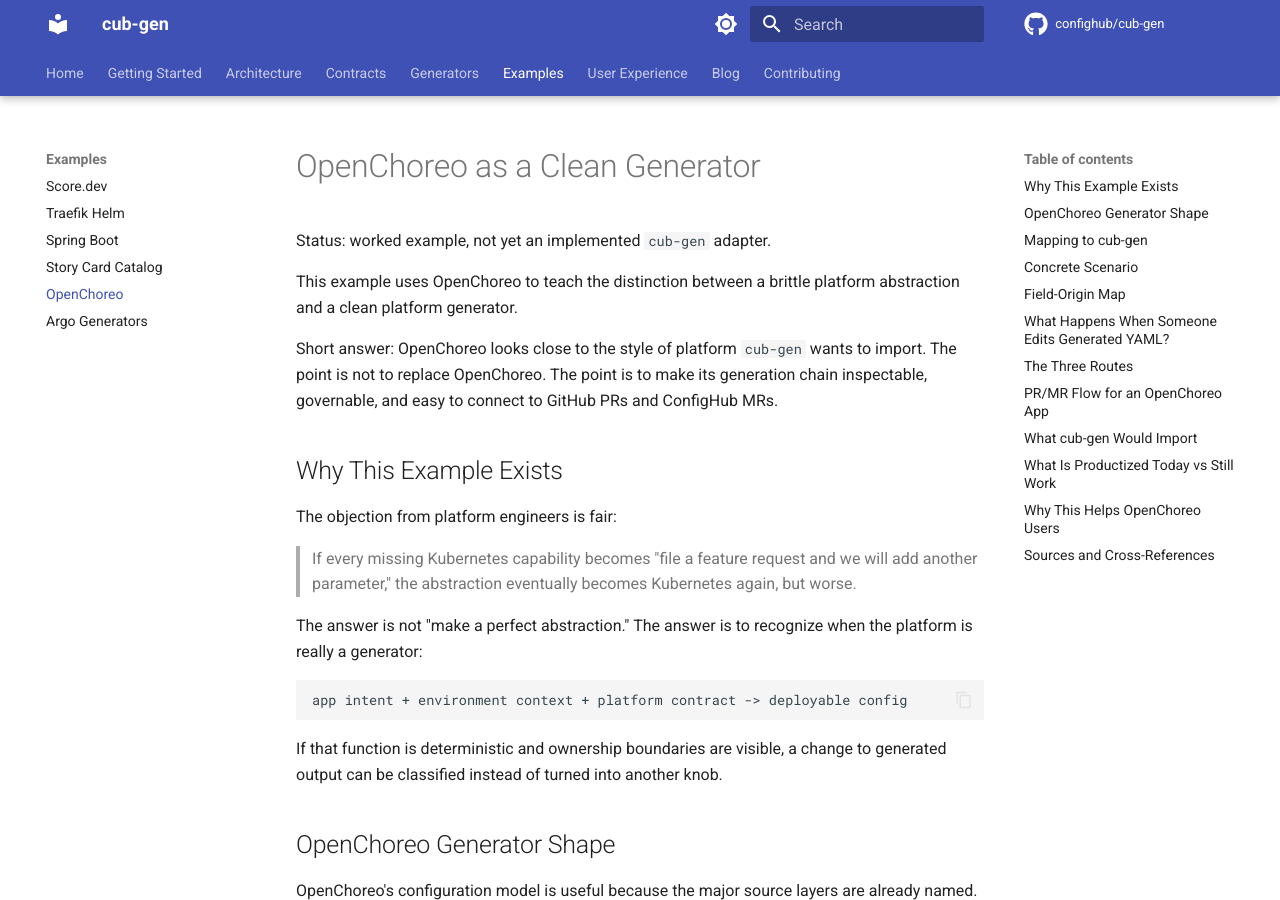
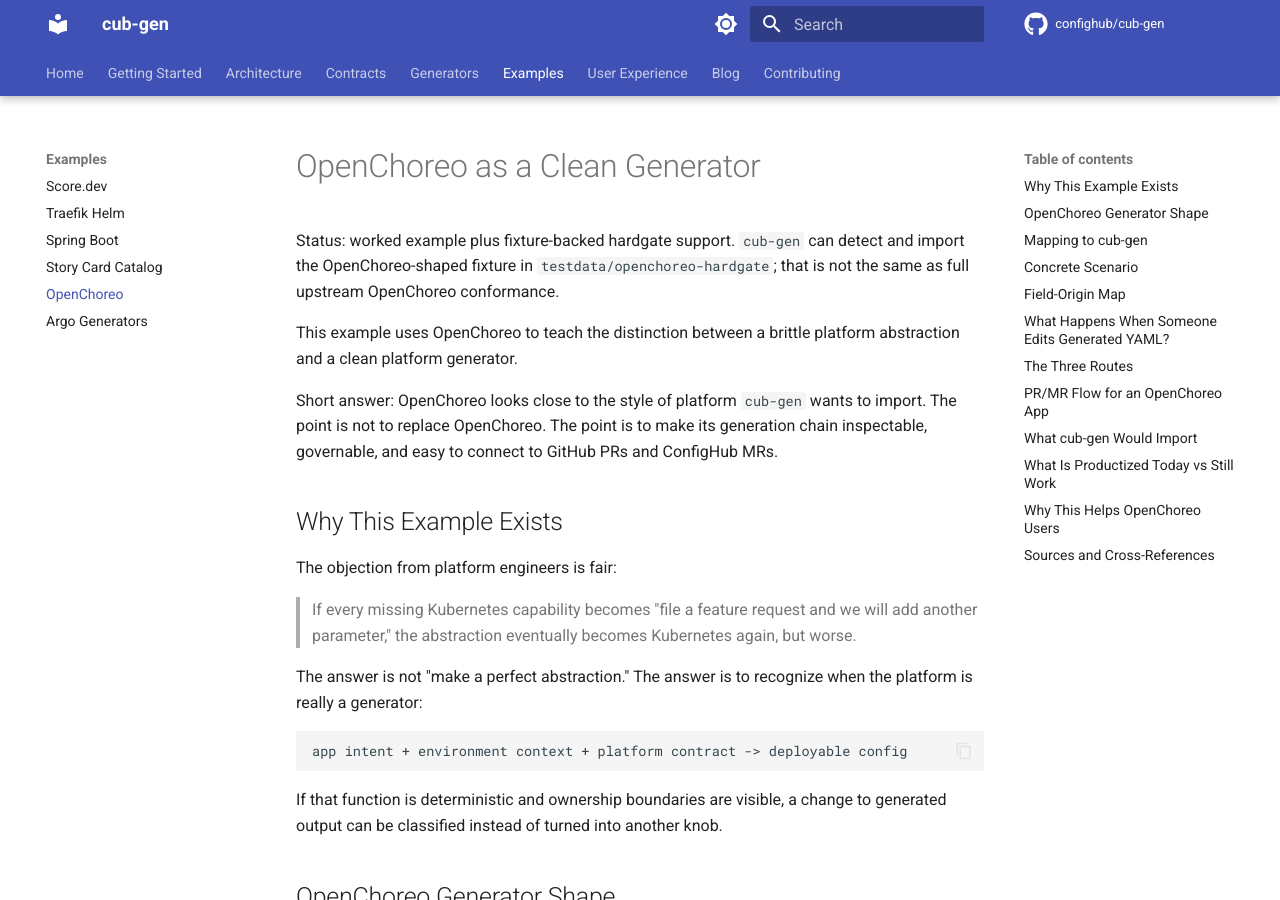
Before and after one commit to confighub/cub-gen, an MkDocs documentation site: the page built from docs/agentic-gitops/03-worked-examples/05-openchoreo-generator-worked-example.md, in a window 1280 px wide and 900 px high. Built offline with MkDocs 1.6.1 and Material for MkDocs 9.7.7, drawn with Linux system fonts in a browser that asks for light colours; comment, search, counter and statistics services are not loaded; some of the changed text lies outside the part shown.

```diff
--- a/docs/agentic-gitops/03-worked-examples/05-openchoreo-generator-worked-example.md
+++ b/docs/agentic-gitops/03-worked-examples/05-openchoreo-generator-worked-example.md
@@ -1,6 +1,8 @@
 # OpenChoreo as a Clean Generator
 
-Status: worked example, not yet an implemented `cub-gen` adapter.
+Status: worked example plus fixture-backed hardgate support. `cub-gen` can
+detect and import the OpenChoreo-shaped fixture in `testdata/openchoreo-hardgate`;
+that is not the same as full upstream OpenChoreo conformance.
 
 This example uses OpenChoreo to teach the distinction between a brittle platform
 abstraction and a clean platform generator.
@@ -145,8 +147,9 @@ The platform `ComponentType` decides how those inputs become `Deployment`,
 
 ## Field-Origin Map
 
-For this component, an OpenChoreo-aware `cub-gen` adapter would emit a field map
-like this.
+For this component shape, the fixture-backed OpenChoreo path emits field routes
+like this. Real OpenChoreo estate support still needs broader upstream
+conformance and repo-shape testing.
 
 | Rendered field | Value | Source object | Source path | Owner | Route |
 |---|---:|---|---|---|---|
@@ -246,7 +249,7 @@ sequenceDiagram
 
 | Capability | Status in cub-gen today | OpenChoreo-specific status |
 |---|---|---|
-| Generator contract triple | implemented for current generator families | fixture-backed initial adapter |
+| Generator contract triple | implemented for current generator families | fixture-backed hardgate support; not full upstream conformance |
 | Field-origin and inverse edit pointers | implemented for current generator families | field routes proved by `testdata/openchoreo-hardgate` |
 | Apply-here / lift-upstream / block-escalate teaching model | strongest in Spring examples | model maps cleanly |
 | PR/MR linkage contract | commands and demos exist | OC wiring needed |
--- /dev/null
+++ b/docs/requirements.txt
@@ -0,0 +1,3 @@
+mkdocs>=1.6,<2
+mkdocs-material>=9.6,<10
+pymdown-extensions>=10.16,<11
```
Also changed, not shown: docs/agentic-gitops/03-worked-examples/06-argo-generators-worked-example.md (+1 -1 lines), examples/README.md (+1 -1 lines), 2 other files.
